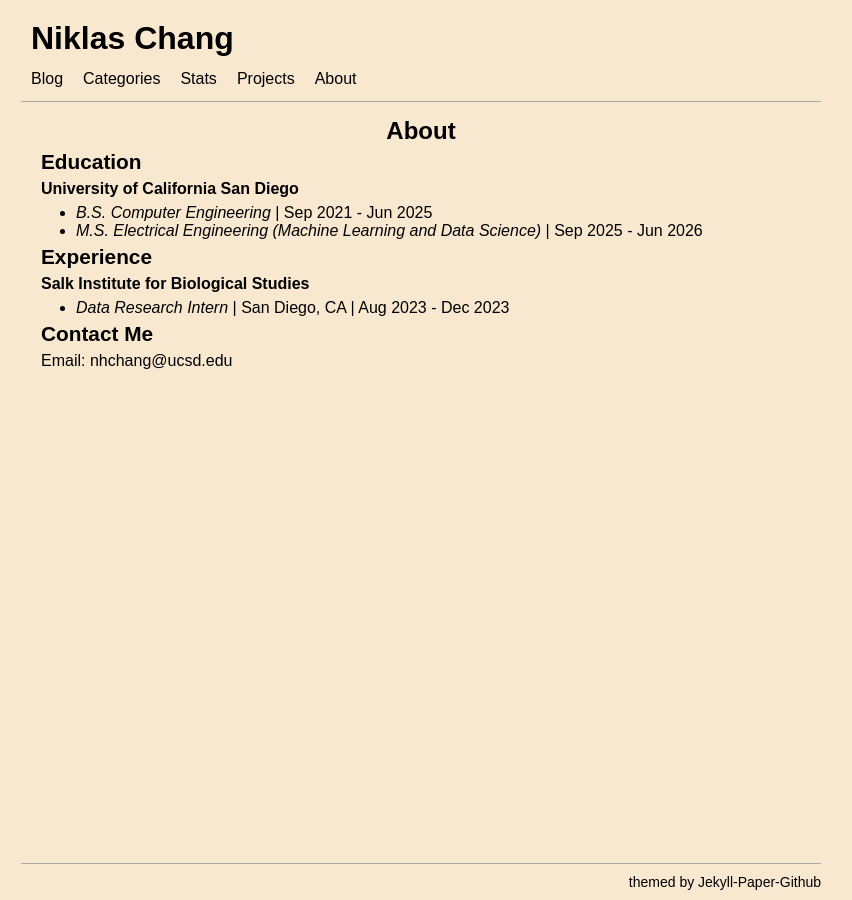
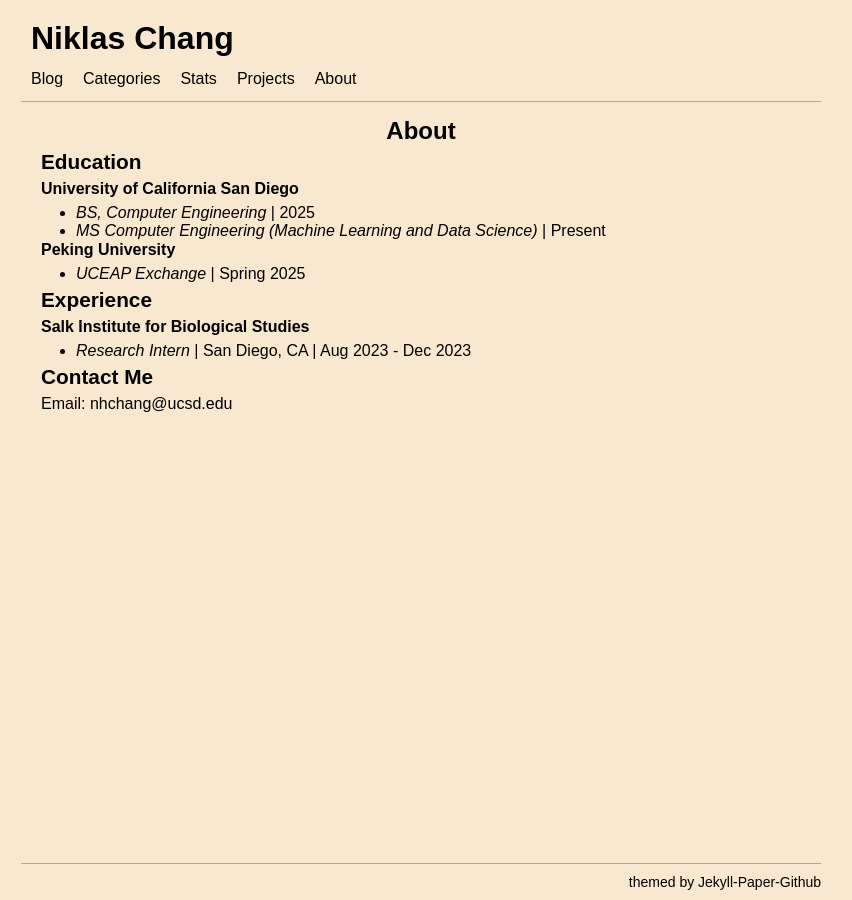
Before and after one commit to Niklichang/niklichang.github.io, a Jekyll site: the page built from pages/about.md, in a window 1280 px wide. Shown: the whole page, without its empty margins (219-1071 px from the left). Built offline with Jekyll 4.4.1, drawn with Linux system fonts in a browser that asks for light colours; some web fonts are replaced.

```diff
--- a/pages/about.md
+++ b/pages/about.md
@@ -8,13 +8,16 @@ permalink: /about/
 
 ## Education
 **University of California San Diego**
-- *B.S. Computer Engineering* \| Sep 2021 - Jun 2025
-- *M.S. Electrical Engineering (Machine Learning and Data Science)* \| Sep 2025 - Jun 2026
+- *BS, Computer Engineering* \| 2025
+- *MS Computer Engineering (Machine Learning and Data Science)* \| Present
+
+**Peking University**
+- *UCEAP Exchange* \| Spring 2025
 
 ## Experience
 **Salk Institute for Biological Studies**
 <!-- - *idk yet* \| London, UK \| idk yet - idk yet -->
-- *Data Research Intern* \| San Diego, CA \| Aug 2023 - Dec 2023
+- *Research Intern* \| San Diego, CA \| Aug 2023 - Dec 2023
 
 ## Contact Me
 Email: [nhchang@ucsd.edu](mailto:nhchang@ucsd.edu)
```
Also changed, not shown: _posts/2024-12-02-the-daily-run.md (+6 -0 lines), _posts/2025-06-17-a-subtle-reminder.md (added, +23 -0 lines), _posts/2025-11-16-the-weekly-blog.md (added, +13 -0 lines).
